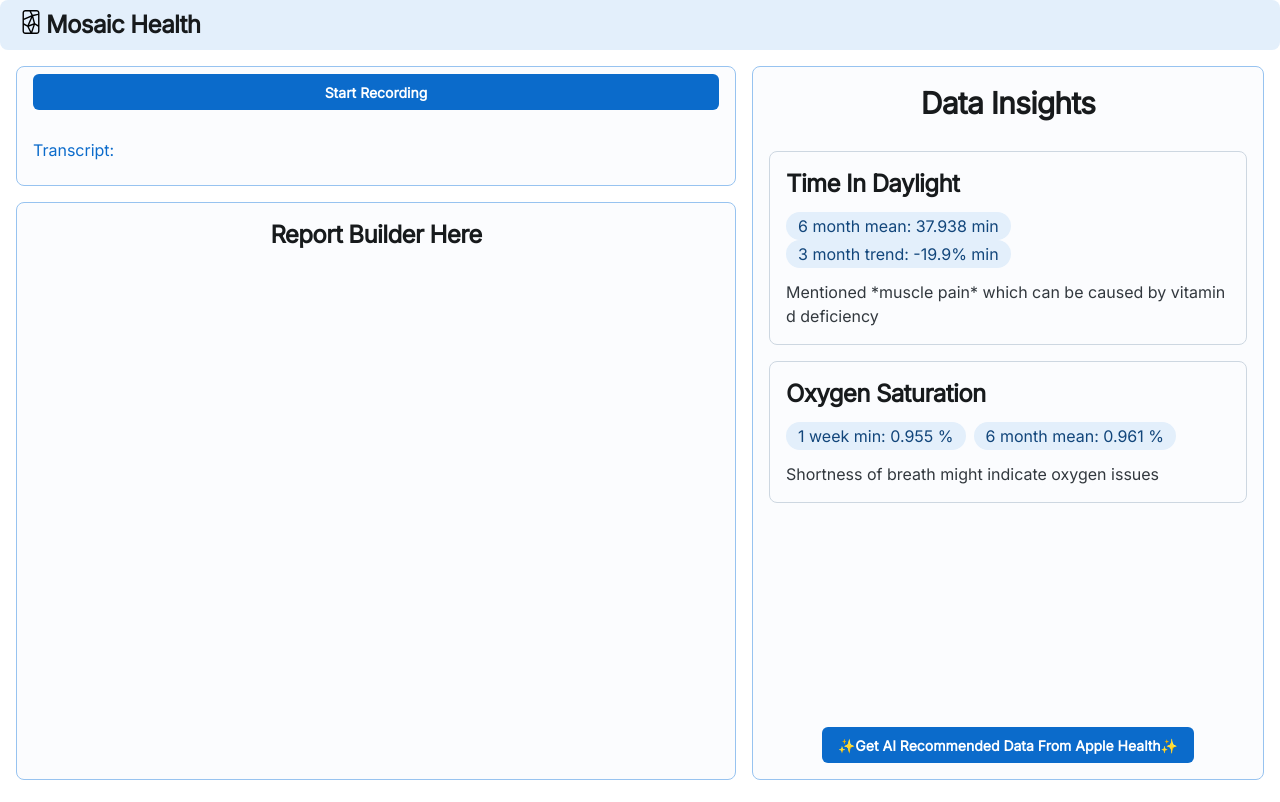
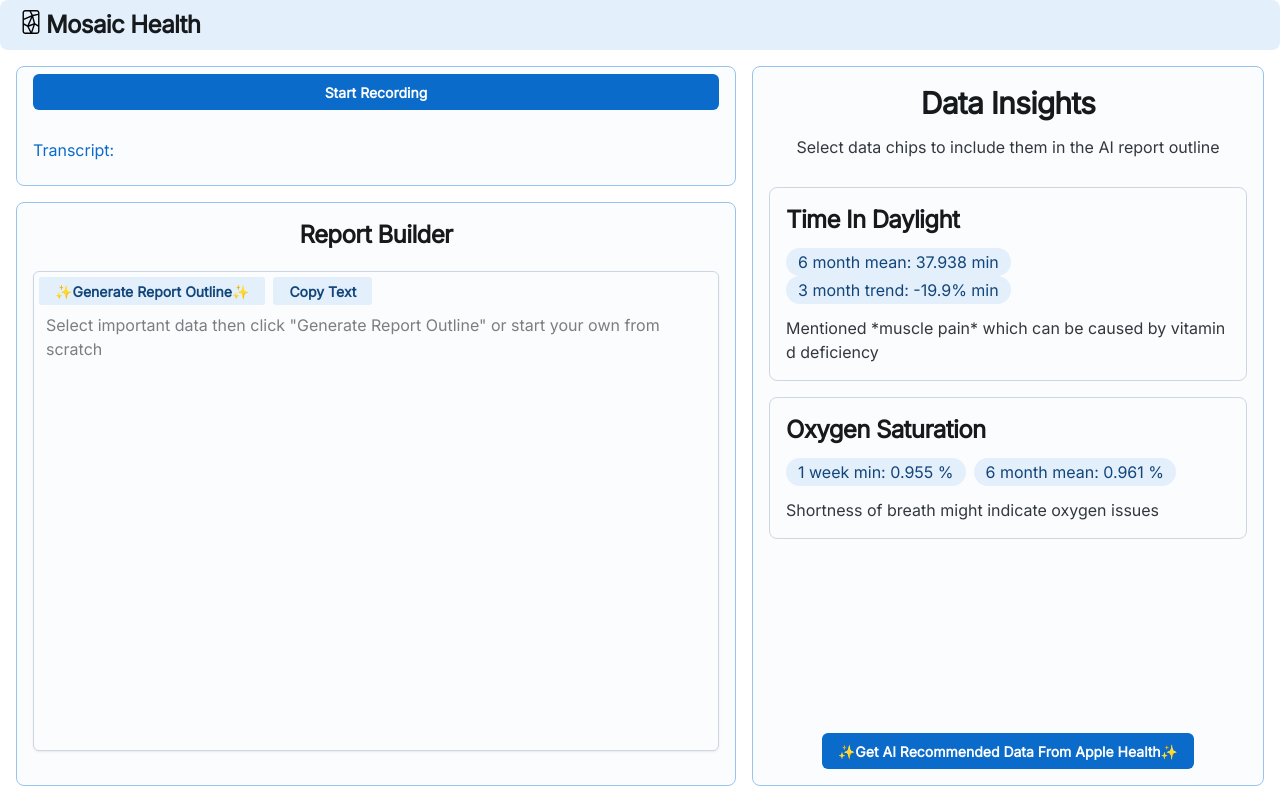
Before and after one commit to sohampatil17/MosaicHealth-AI, a React (Vite) app in the folder Mosaic-Health-AI-Web/: page / in a window 1280 px wide. Built offline with nearby package versions, Linux system fonts and the light colour scheme.

Commit message:
initial report builder component functionality

```diff
--- a/Mosaic-Health-AI-Web/package.json
+++ b/Mosaic-Health-AI-Web/package.json
@@ -14,6 +14,8 @@
     "@emotion/react": "^11.11.4",
     "@emotion/styled": "^11.11.0",
     "@fontsource/inter": "^5.0.17",
+    "@mui/base": "^5.0.0-beta.40",
+    "@mui/icons-material": "^5.15.14",
     "@mui/joy": "^5.0.0-beta.32",
     "@mui/material": "^5.15.14",
     "cross-fetch": "^4.0.0",
--- a/Mosaic-Health-AI-Web/src/components/Data_Insights.tsx
+++ b/Mosaic-Health-AI-Web/src/components/Data_Insights.tsx
@@ -67,7 +67,8 @@ export default function DataInsights() {
     return (
         <Card color='primary' sx={{ margin: 2, justifyItems: 'top', alignItems: 'center', width: '40%' }}>
             <Typography level='h2'>Data Insights</Typography>
-            <Sheet sx={{ width: '100%', height: 'calc(100vh - 220px)', overflowY: 'auto' }}>
+            <Typography> Select data chips to include them in the AI report outline</Typography>
+            <Sheet sx={{ width: '100%', height: 'calc(100vh - 250px)', overflowY: 'auto' }}>
                 {enrichedData && enrichedData.map((data: any, index: any) => (
                     <Card key={index} sx={{ width: '100%', marginTop: 2, marginBottom: 2 }}>
                         <Typography level='h3'>{data.category}</Typography>
--- a/Mosaic-Health-AI-Web/src/components/Report.tsx
+++ b/Mosaic-Health-AI-Web/src/components/Report.tsx
@@ -1,10 +1,43 @@
-import { Card, Typography } from '@mui/joy';
+import { useState } from 'react';
+import { Card, Typography, Box, Button, Textarea } from '@mui/joy';
 
 export default function Report() {
+    const [text, setText] = useState('');
+    const [copyButtonText, setCopyButtonText] = useState('Copy Text');
+
+    const handleGenerateReport = () => {
+        // Todo: Implement logic to generate the report
+        console.log('Generating AI Report Outline...');
+    };
+
+    const handleCopyText = async () => {
+        try {
+            await navigator.clipboard.writeText(text);
+            setCopyButtonText('Text Copied!'); // Update button text on successful copy
+            setTimeout(() => setCopyButtonText('Copy Text'), 2000); // Reset button text after 2 seconds
+        } catch (err) {
+            console.error('Failed to copy: ', err);
+        }
+    };
 
     return (
         <Card variant='outlined' color='primary' sx={{ margin: 2, marginRight: 0, marginTop: 0, justifyItems: 'top', alignItems: 'center', flexGrow: 1 }}>
-            <Typography level='h3'>Report Builder Here</Typography>
+            <Typography level='h3' sx={{ marginBottom: 1 }}>Report Builder</Typography>
+            <Box sx={{ display: 'flex', flexDirection: 'column', width: '100%' }}>
+                <Textarea
+                    maxRows={14}
+                    placeholder='Select important data then click "Generate Report Outline" or start your own from scratch'
+                    value={text}
+                    onChange={(e) => setText(e.target.value)}
+                    sx={{ flexGrow: 1, marginBottom: 1, paddingBottom: 2, height: '60vh' }}
+                    startDecorator={
+                        <Box sx={{ display: 'flex', flexDirection: 'row', gap: 1 }}>
+                            <Button variant="soft" onClick={handleGenerateReport}>✨Generate Report Outline✨</Button>
+                            <Button variant="soft" onClick={handleCopyText}>{copyButtonText}</Button>
+                        </Box>
+                    }
+                />
+            </Box>
         </Card>
     );
 }
```
Also changed, not shown: 1 other file (tests, documents, lock files or other folders).
